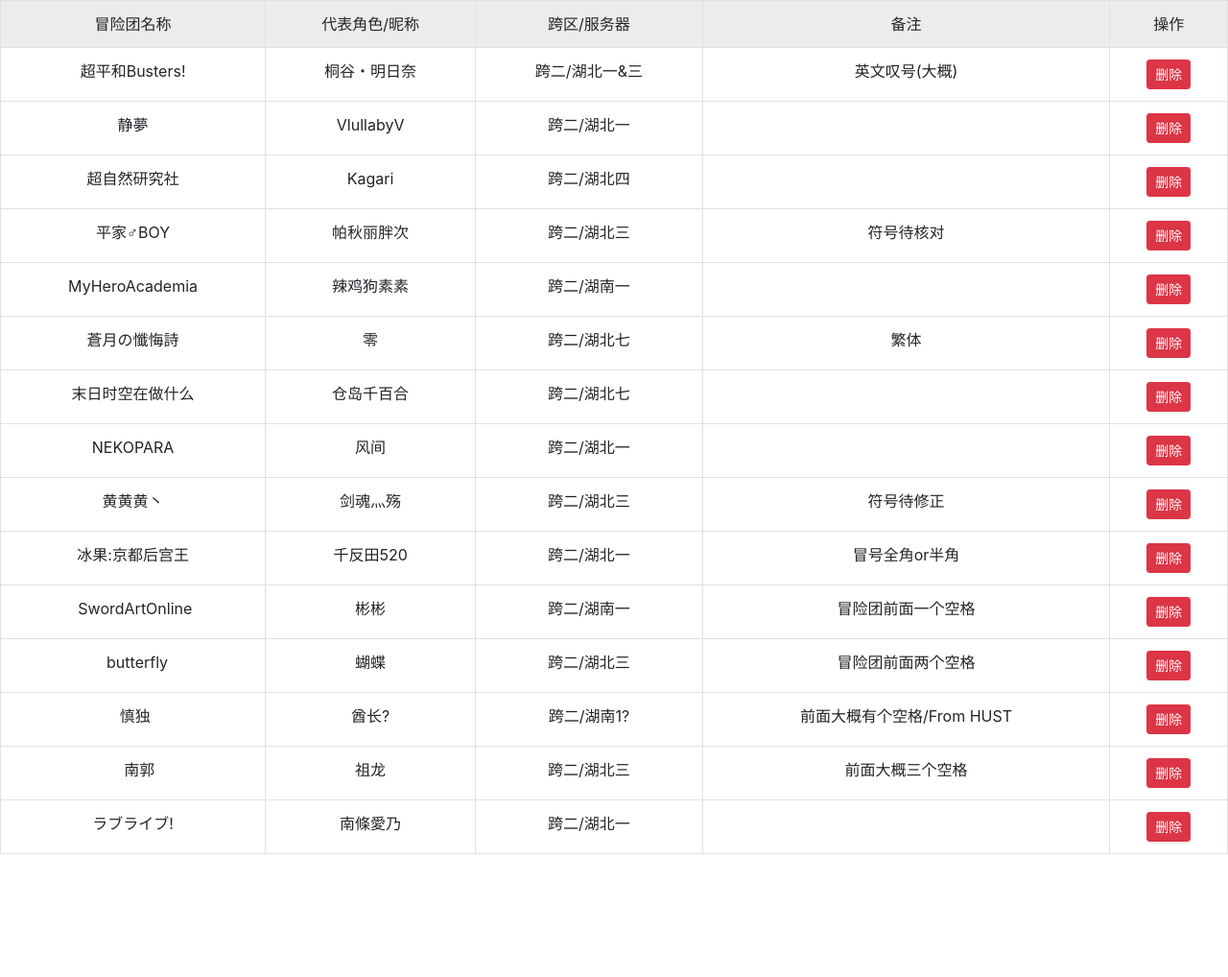
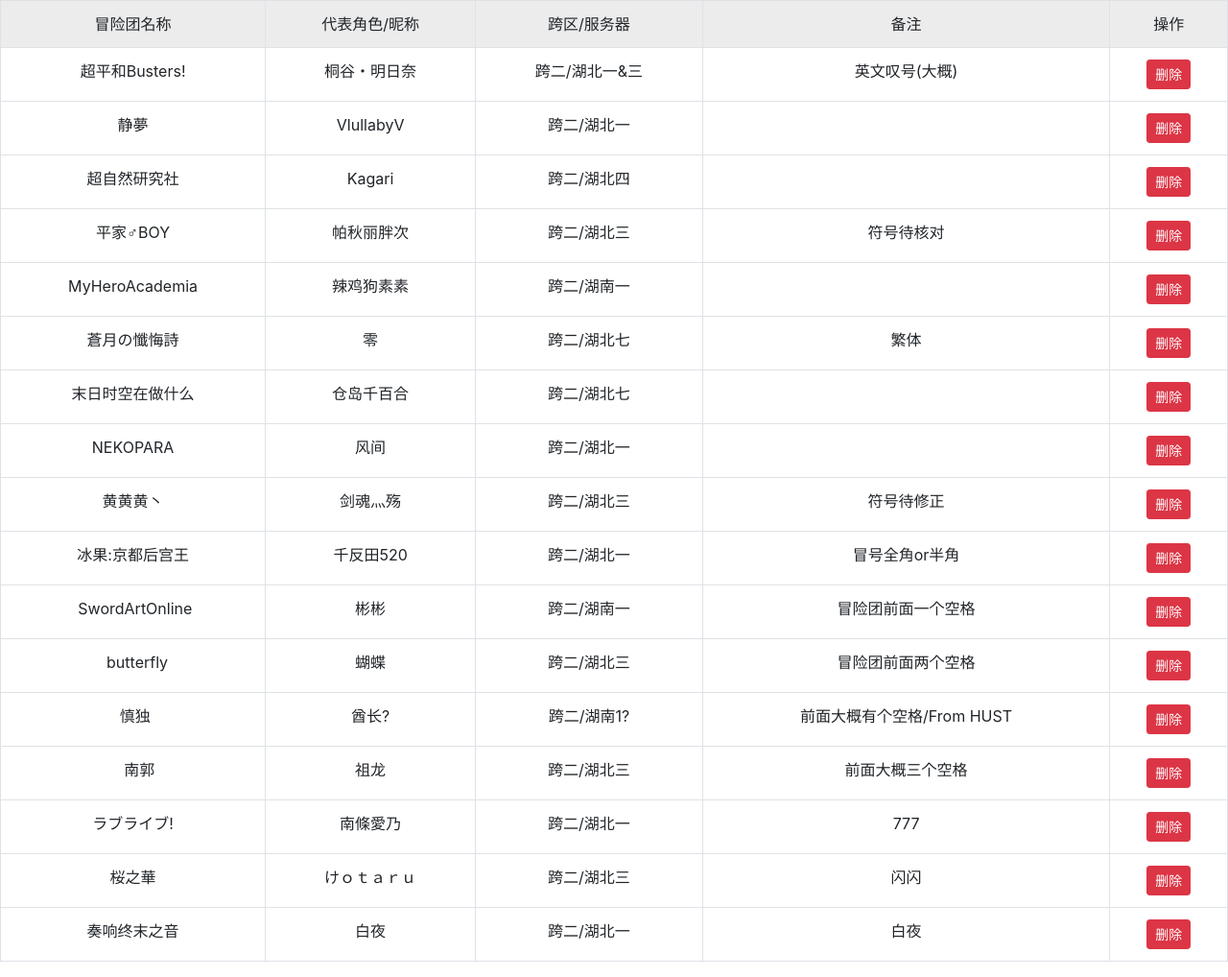
Before and after one commit to VlullabyV/Luyaojun.github.io, a plain HTML site: page DNF/index.html in a window 1280 px wide. Shown: the whole page at 96% size. Before the commit the page ends 906 px from the top, so only its background shows below. Drawn offline with nearby package versions, Linux system fonts and the light colour scheme.

Commit message:
Update
update 白夜 and 闪闪

```diff
--- a/DNF/index.html
+++ b/DNF/index.html
@@ -124,7 +124,21 @@
             <td contenteditable="true" data-role="name">ラブライブ!</td>
             <td contenteditable="true" data-role="character">南條愛乃</td>
             <td contenteditable="true" data-role="server">跨二/湖北一</td>
-            <td contenteditable="true" data-role="remarks"></td>
+            <td contenteditable="true" data-role="remarks">777</td>
+            <td><button class="btn btn-danger btn-sm">删除</button></td>
+        </tr>
+        <tr index="15">
+            <td contenteditable="true" data-role="name">桜之華</td>
+            <td contenteditable="true" data-role="character">けｏｔａｒｕ</td>
+            <td contenteditable="true" data-role="server">跨二/湖北三</td>
+            <td contenteditable="true" data-role="remarks">闪闪</td>
+            <td><button class="btn btn-danger btn-sm">删除</button></td>
+        </tr>
+        <tr index="16">
+            <td contenteditable="true" data-role="name">奏响终末之音</td>
+            <td contenteditable="true" data-role="character">白夜</td>
+            <td contenteditable="true" data-role="server">跨二/湖北一</td>
+            <td contenteditable="true" data-role="remarks">白夜</td>
             <td><button class="btn btn-danger btn-sm">删除</button></td>
         </tr>
         <!--<tr>-->
```
